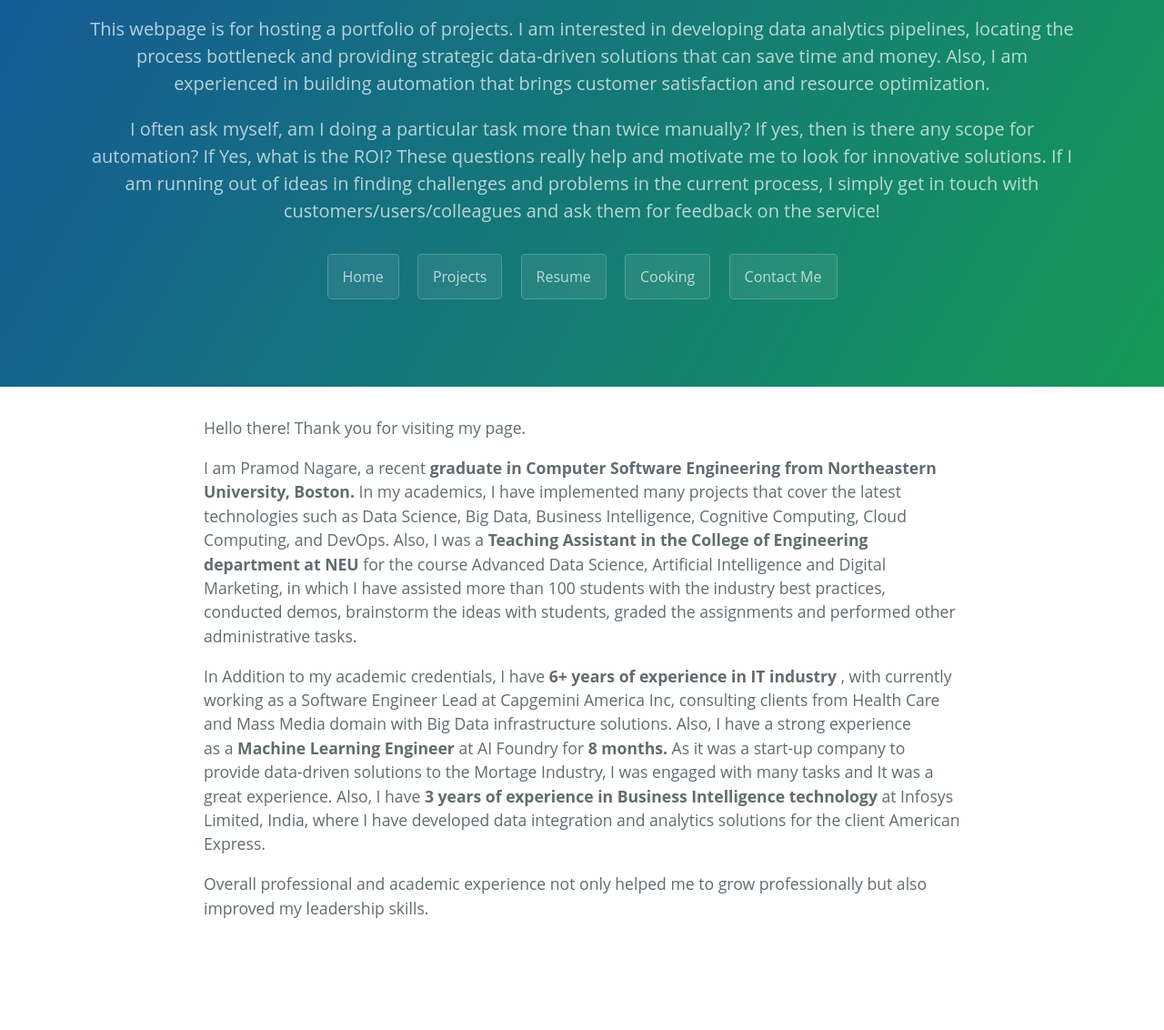
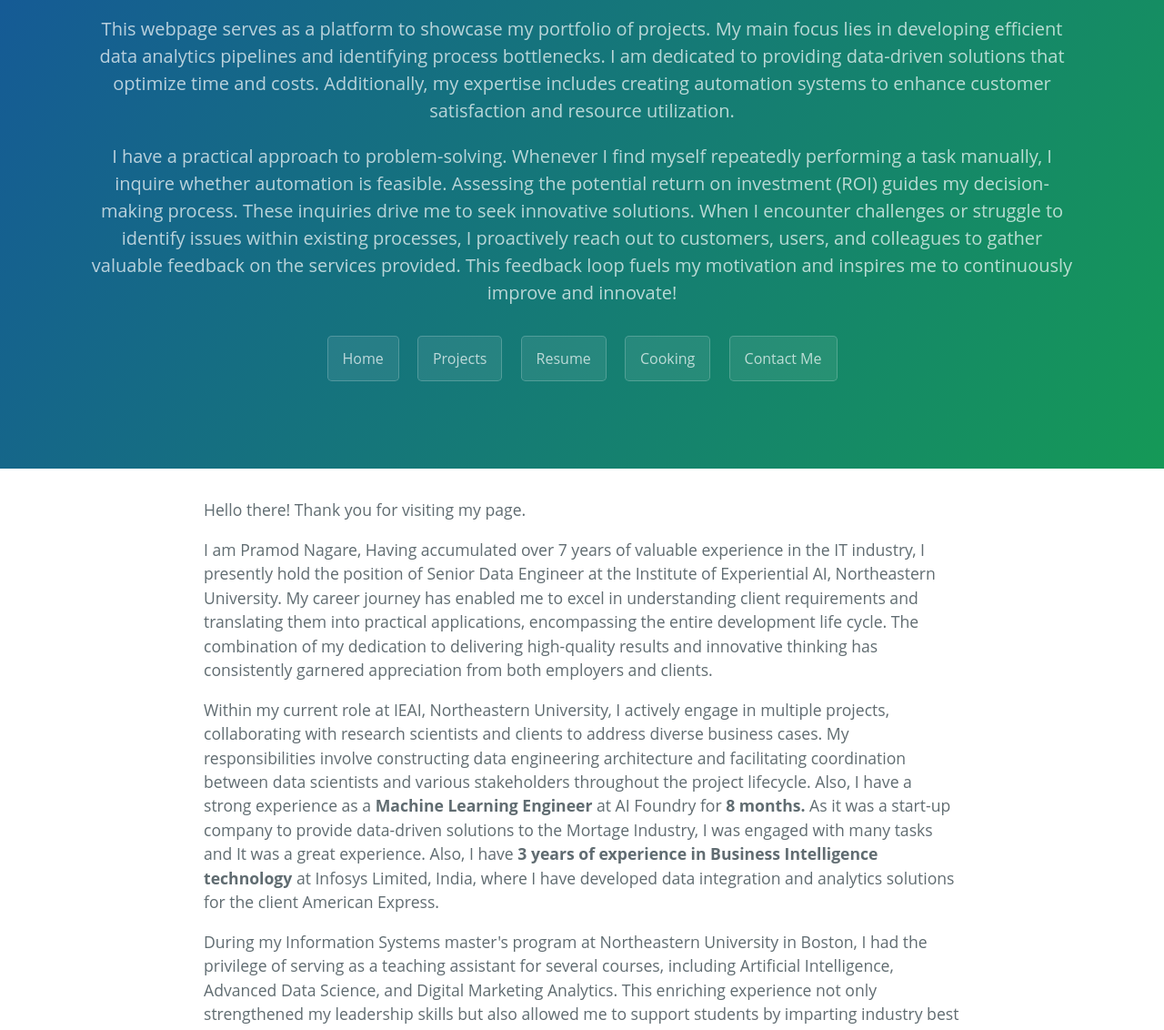
Before and after one commit to pramodnagare/pramodnagare.github.io, a plain HTML site: page index.html in a window 1280 px wide. Shown: the part 161-1293 px from the top of the page at 91% size. Before the commit the page ends 1222 px from the top, so only its background shows below. Drawn offline with Linux system fonts and the light colour scheme.

Commit message:
Updated index.html

```diff
--- a/index.html
+++ b/index.html
@@ -7,7 +7,7 @@
 <body data-gr-c-s-loaded="true">
 <section class="page-header">
   <h1 class="project-name">Pramod Nagare</h1>
-  <h2 class="project-tagline"><p>This webpage is for hosting a portfolio of projects. I am interested in developing data analytics pipelines, locating the process bottleneck and providing strategic data-driven solutions that can save time and money. Also, I am experienced in building automation that brings customer satisfaction and resource optimization.</p> <p>I often ask myself, am I doing a particular task more than twice manually? If yes, then is there any scope for automation? If Yes, what is the ROI? These questions really help and motivate me to look for innovative solutions. If I am running out of ideas in finding challenges and problems in the current process, I simply get in touch with customers/users/colleagues and ask them for feedback on the service!</p></h2>
+  <h2 class="project-tagline"><p>This webpage serves as a platform to showcase my portfolio of projects. My main focus lies in developing efficient data analytics pipelines and identifying process bottlenecks. I am dedicated to providing data-driven solutions that optimize time and costs. Additionally, my expertise includes creating automation systems to enhance customer satisfaction and resource utilization.</p> <p>I have a practical approach to problem-solving. Whenever I find myself repeatedly performing a task manually, I inquire whether automation is feasible. Assessing the potential return on investment (ROI) guides my decision-making process. These inquiries drive me to seek innovative solutions. When I encounter challenges or struggle to identify issues within existing processes, I proactively reach out to customers, users, and colleagues to gather valuable feedback on the services provided. This feedback loop fuels my motivation and inspires me to continuously improve and innovate!</p></h2>
 
 <a href="https://www.pramodnagare.com" class="btn">Home</a>
 
@@ -28,14 +28,14 @@
 <p>Hello there! Thank you for visiting my page.</p>
 
 <p>
-I am Pramod Nagare, a recent <b>graduate in Computer Software Engineering from Northeastern University, Boston.</b> In my academics, I have implemented many projects that cover the latest technologies such as Data Science, Big Data, Business Intelligence, Cognitive Computing, Cloud Computing, and DevOps. Also, I was a <b>Teaching Assistant in the College of Engineering department at NEU</b> for the course Advanced Data Science, Artificial Intelligence and Digital Marketing, in which I have assisted more than 100 students with the industry best practices, conducted demos, brainstorm the ideas with students, graded the assignments and performed other administrative tasks.
+I am Pramod Nagare, Having accumulated over 7 years of valuable experience in the IT industry, I presently hold the position of Senior Data Engineer at the Institute of Experiential AI, Northeastern University. My career journey has enabled me to excel in understanding client requirements and translating them into practical applications, encompassing the entire development life cycle. The combination of my dedication to delivering high-quality results and innovative thinking has consistently garnered appreciation from both employers and clients.
 </p>
 
 <p>
-In Addition to my academic credentials, I have <b> 6+ years of experience in IT industry </b>, with currently working as a Software Engineer Lead at Capgemini America Inc, consulting clients from Health Care and Mass Media domain with Big Data infrastructure solutions. Also, I have a strong experience as a <b>Machine Learning Engineer</b> at AI Foundry for <b>8 months.</b> As it was a start-up company to provide data-driven solutions to the Mortage Industry, I was engaged with many tasks and It was a great experience. Also, I have <b>3 years of experience in Business Intelligence technology</b> at Infosys Limited, India, where I have developed data integration and analytics solutions for the client American Express.
+Within my current role at IEAI, Northeastern University, I actively engage in multiple projects, collaborating with research scientists and clients to address diverse business cases. My responsibilities involve constructing data engineering architecture and facilitating coordination between data scientists and various stakeholders throughout the project lifecycle. Also, I have a strong experience as a <b>Machine Learning Engineer</b> at AI Foundry for <b>8 months.</b> As it was a start-up company to provide data-driven solutions to the Mortage Industry, I was engaged with many tasks and It was a great experience. Also, I have <b>3 years of experience in Business Intelligence technology</b> at Infosys Limited, India, where I have developed data integration and analytics solutions for the client American Express.
 </p>
 
-<p>Overall professional and academic experience not only helped me to grow professionally but also improved my leadership skills.</p>
+<p>During my Information Systems master's program at Northeastern University in Boston, I had the privilege of serving as a teaching assistant for several courses, including Artificial Intelligence, Advanced Data Science, and Digital Marketing Analytics. This enriching experience not only strengthened my leadership skills but also allowed me to support students by imparting industry best practices, collaborating on technical challenges, and overseeing project progress. Furthermore, my current position has afforded me the opportunity to lead a team of 2 to 3 engineers, honing my managerial abilities.</p>
 
 </section>
 
```
